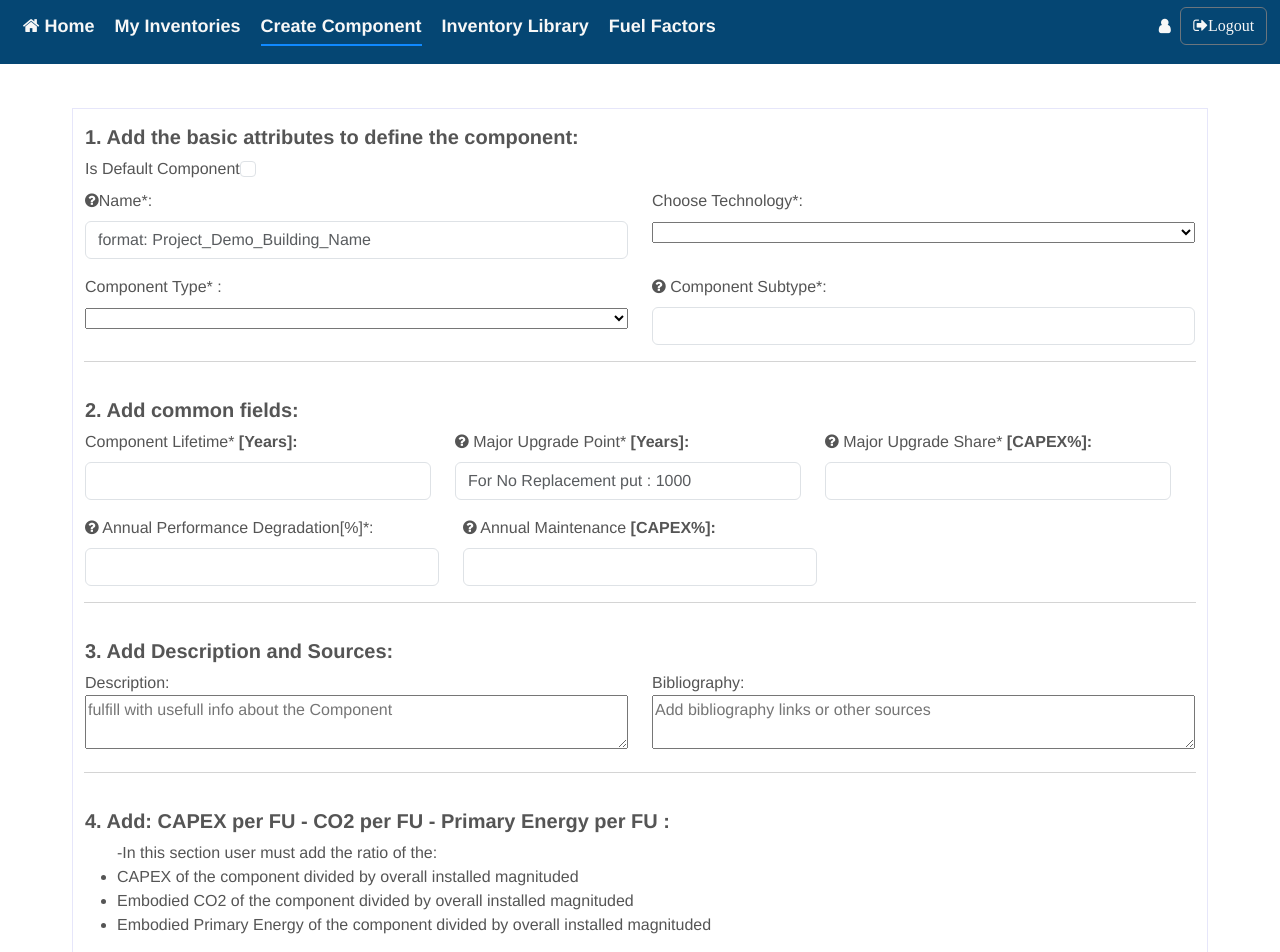
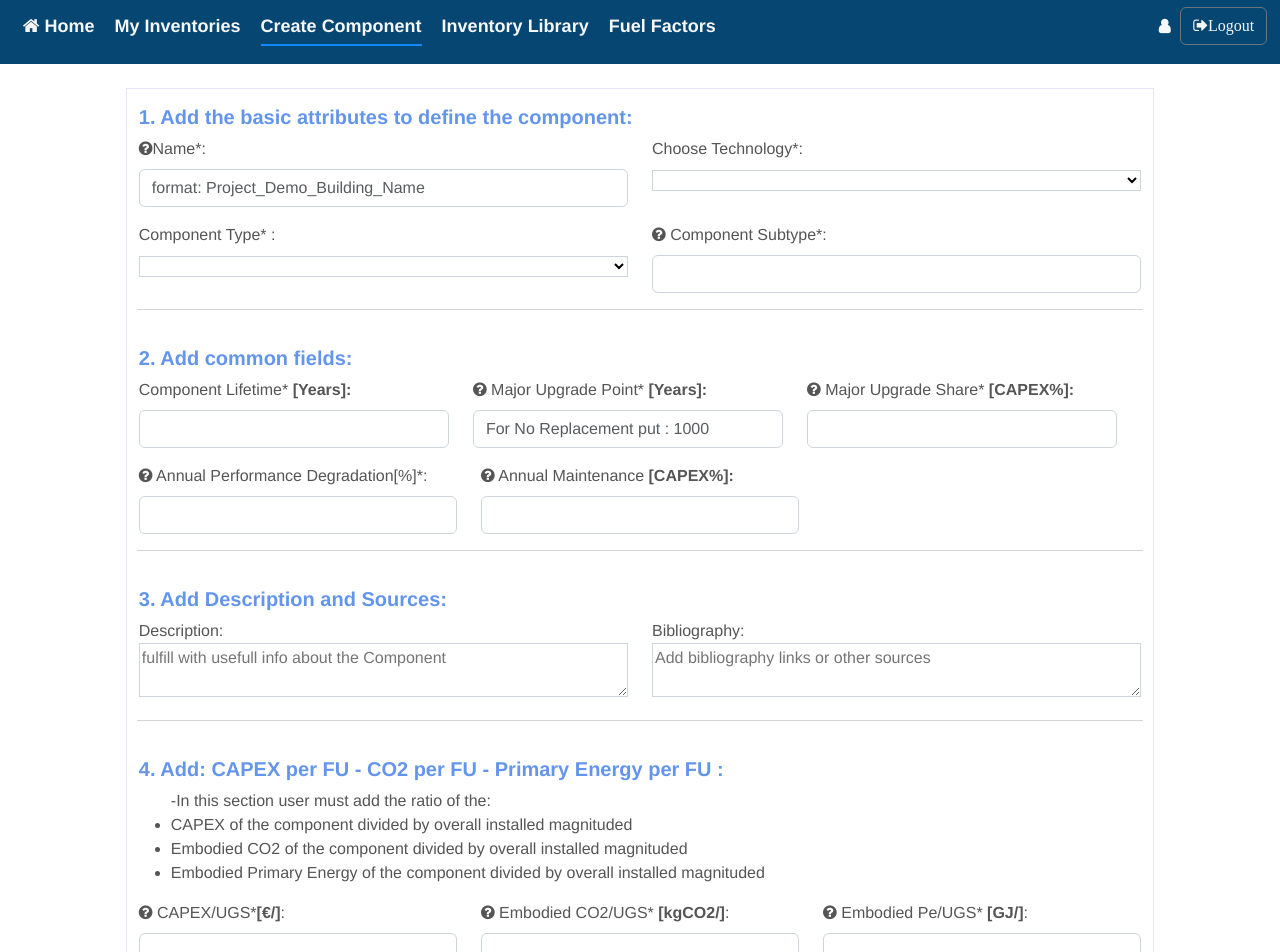
Before and after one commit to nikoschairopoulos/VerifyInventoryApp, a Vue app in the folder InventoryApp/InventoryFrontBackEnd/Frontend/: page /addcomponent in a window 1280 px wide. Shown: the top 952 px of the page. Built offline with nearby package versions, Linux system fonts and the light colour scheme; no server answers.

Commit message:
only staff can import default component + some other changes

```diff
--- a/InventoryApp/InventoryFrontBackEnd/Frontend/src/views/AddComponent.vue
+++ b/InventoryApp/InventoryFrontBackEnd/Frontend/src/views/AddComponent.vue
@@ -1,6 +1,6 @@
 <template>
 
-    <div container>
+    <div class="container">
 
     <div class="form-photo">
 
@@ -18,7 +18,7 @@
                             <h5><b>1. Add the basic attributes to define the component:</b></h5>
                         </div>
 
-                        <div class="row">
+                        <div v-if="is_admin"  class="row">
                             <div class="col">
                                 <label class="form-label" for="isMainInventory">Is Default Component</label>
                                 <input type="checkbox" class="form-check-input" id="isMainInventory" v-model="IS_MAIN_INVENTORY" value="false">
@@ -302,9 +302,16 @@
 
                         <div class="col-4">
                             <label for="quantity" class="form-label">
-                                    <i id='tooltip-explain' class="fa fa-question-circle" data-toggle="tooltip" data-placement="left" :title="explain_dict['embodied_pe_per_ugs']"></i>
-                                    Embodied Pe/UGS* <strong>[GJ/{{ ugs_header }}]</strong>:<span v-if="embodied_pe_per_ugs<0" class="text-danger"><br> valid value is non negative</span></label>
-                                <input type="number" step="any" class="form-control"  id="quantity" v-model="embodied_pe_per_ugs" min="0" required>
+                                <i id='tooltip-explain' class="fa fa-question-circle" data-toggle="tooltip" data-placement="left" :title="explain_dict['embodied_pe_per_ugs']"></i>
+                                <span v-if="!IS_MAIN_INVENTORY">
+                                Embodied Pe/UGS* <strong>[GJ/{{ ugs_header }}]</strong>:
+                                </span>
+                                <span v-else>
+                                Embodied Pe* <strong>[GJ]</strong>:
+                                </span>
+                                <span v-if="embodied_pe_per_ugs<0" class="text-danger"><br> valid value is non negative</span>
+                            </label>
+                            <input type="number" step="any" class="form-control" id="quantity" v-model="embodied_pe_per_ugs" min="0" required>
                         </div>
 
 <!--add eol attributes-->
@@ -336,13 +343,14 @@
 
 <!--add regression attributes if is a default component-->
 
+                <div v-if="IS_MAIN_INVENTORY" class="regression">
                 <hr class="mt-3 mb-3" style="width: 98%; margin: 0 auto;">
-                    <div v-if="IS_MAIN_INVENTORY"  class="mt-3" >
+                    <div class="mt-3" >
                         <h5><b>6. Add Regression Attributes:</b></h5>
                         <p>-In this section attributes are added for Default components,<br>
                             that have been calculated for many values with SimaPro or another source and will be used using scaling</p>
                     </div>
-
+                    <div class="row">
                     <div class="col-3">
                         <label for="quantity" class="form-label"> <i id='tooltip-explain' class="fa fa-question-circle" data-toggle="tooltip" data-placement="left" :title="explain_dict['pref_cost']"></i>
                         Pref Cost* <strong> [{{ ugs_header }}]</strong>:<span v-if="pref_cost<0" class="text-danger"><br> valid value is non negative</span><br></label>
@@ -368,6 +376,8 @@
                             <label for="quantity" class="form-label">Scale Cost*:</label>
                             <input type="number" step="any" class="form-control"  id="quantity" v-model="scale_cost"  required>
                         </div>
+                    </div> <!--end row-->
+                    </div>
 
 
 
@@ -470,6 +480,7 @@ export default {
         file :null,
         eol_pe_cost:null,
         eol_co2_cost:null,
+        is_admin:false,
         explain_dict:{
             "type":'Is the Components type e.g.  Heatpump',
             "subtype":'Is the Components subtype e.g. for a Heatpump a subtype would be: water to water',
@@ -639,6 +650,13 @@ export default {
             }, false);
         });
         })();
+
+        //check if you are the admin user:
+        axios.get(`${TARGET_IP}/api/is_admin_user`).
+        then(response=>{
+          this.is_admin = response.data.is_admin
+          console.log(`is the user admin: ${this.is_admin}`)
+        })
   },
   watch: {
     SHEET_TYPE(newValue) {
@@ -682,6 +700,8 @@ export default {
 
 
 
+
+
 h1{
     text-align: center;
 }
@@ -713,10 +733,11 @@ width:100%;
 width:100%;
 }
 
+.container{}
+
 .form-photo{
     margin:0 auto;
     width:90%;
-    padding: 20px;
 }
 
 
@@ -776,5 +797,19 @@ hr{
 }
 
 
+input, select, textarea {
+  background-color: #ffffff; /* White input background */
+  border: 1px solid #ced4da; /* Medium gray border */
+}
+
+#sumbit-button:hover {
+  background-color: #0b5ed7; /* Darkened primary color for hover */
+}
+
+h5{
+    color:cornflowerblue;
+}
+
+
 
 </style>
--- a/InventoryApp/InventoryFrontBackEnd/Frontend/src/views/ListComponents.vue
+++ b/InventoryApp/InventoryFrontBackEnd/Frontend/src/views/ListComponents.vue
@@ -51,11 +51,11 @@
       <div class="table-responsive">
       <table class=" table  table-hover">
           <tr style="background-color:#054673;color:#F7F7F7;">
-            <th scope="col" class="text-center">ID</th>
+            <th id="id_element" scope="col" class="text-center">ID</th>
             <th scope="col" class="text-center">Name</th>
             <th scope="col" class="text-center">Type</th>
             <th scope="col" class="text-center">Subtype</th>
-            <th scope="col" class="text-center">Actions</th>
+            <th id="actions_element" scope="col" class="text-center">Actions</th>
           </tr>
         <tbody>
           <tr v-for="component in componentsPerType"  :key="component.id">
@@ -247,6 +247,7 @@ export default {
                 this.components.push(comp);
             }
             this.componentsPerType=this.components
+            this.componentsPerType.sort((a, b) => a.id - b.id);
             console.log(response.data);
             console.log(this.components)
             this.componentTableForExcell();
@@ -254,7 +255,6 @@ export default {
             .catch(error => {
             console.error('Error fetching data:', error);
         });
-
     },
 
     methods: {
@@ -265,6 +265,9 @@ export default {
           if(this.NotMainInventory){
             this.componentsPerType=this.componentsPerType.filter(comp=>!comp.IS_MAIN_INVENTORY)
           }
+
+          //sort by id the components per type:
+          this.componentsPerType.sort((a, b) => a.id - b.id);
         },
         componentTableForExcell(){
           console.log(this.components[0]);
@@ -441,6 +444,11 @@ export default {
 /* Add styles as needed */
 .tablecontainer{}
 
+.responsive{
+  margin: 0 auto;
+  width:99%;
+}
+
 table {
   border-collapse: collapse;
 }
@@ -584,4 +592,11 @@ h2{
   border: dashed 0.5px
 }
 
+#id_element{
+  width: 5%;
+}
+#actions_element{
+  width:10%;
+}
+
 </style>
```
Also changed, not shown: 2 other files (tests, documents, lock files or other folders).
